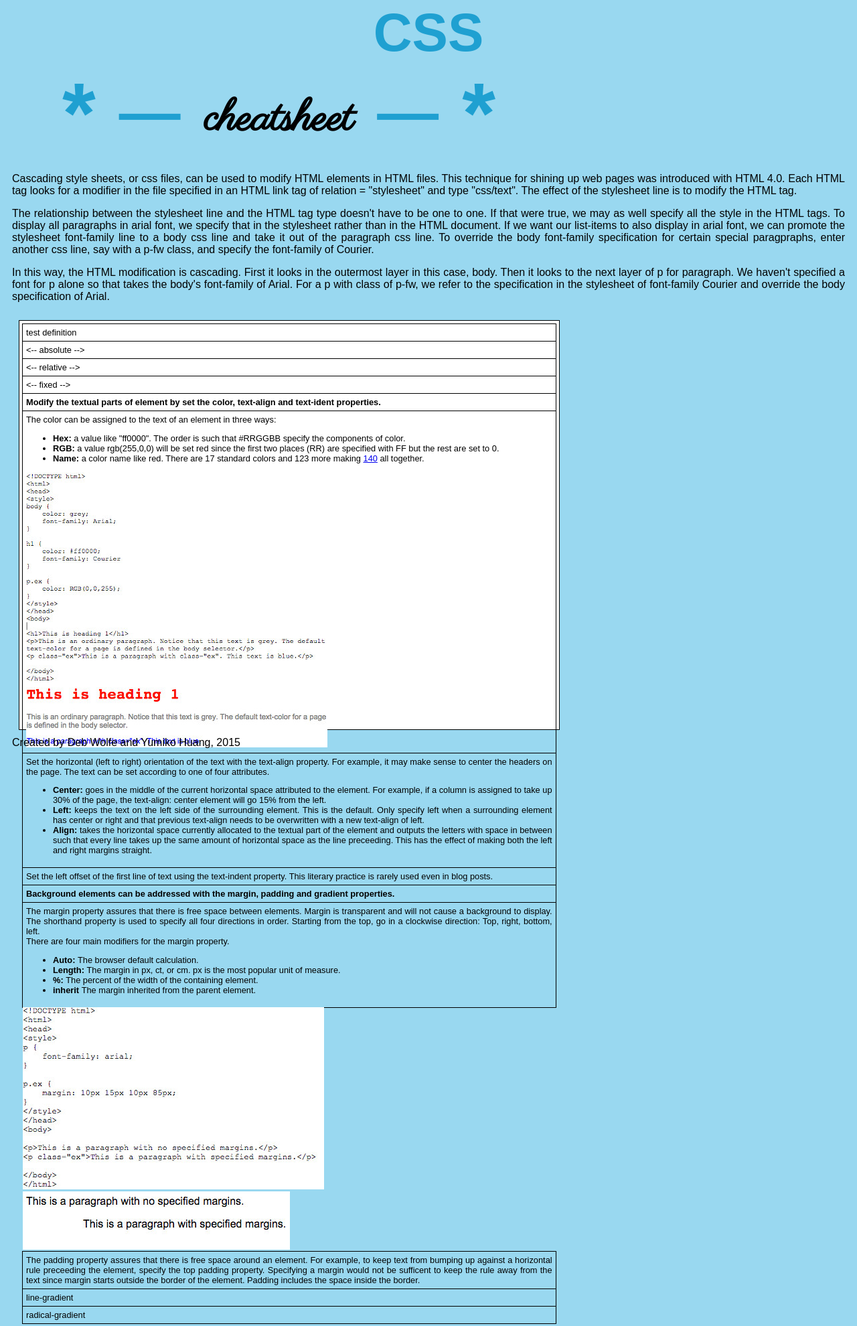
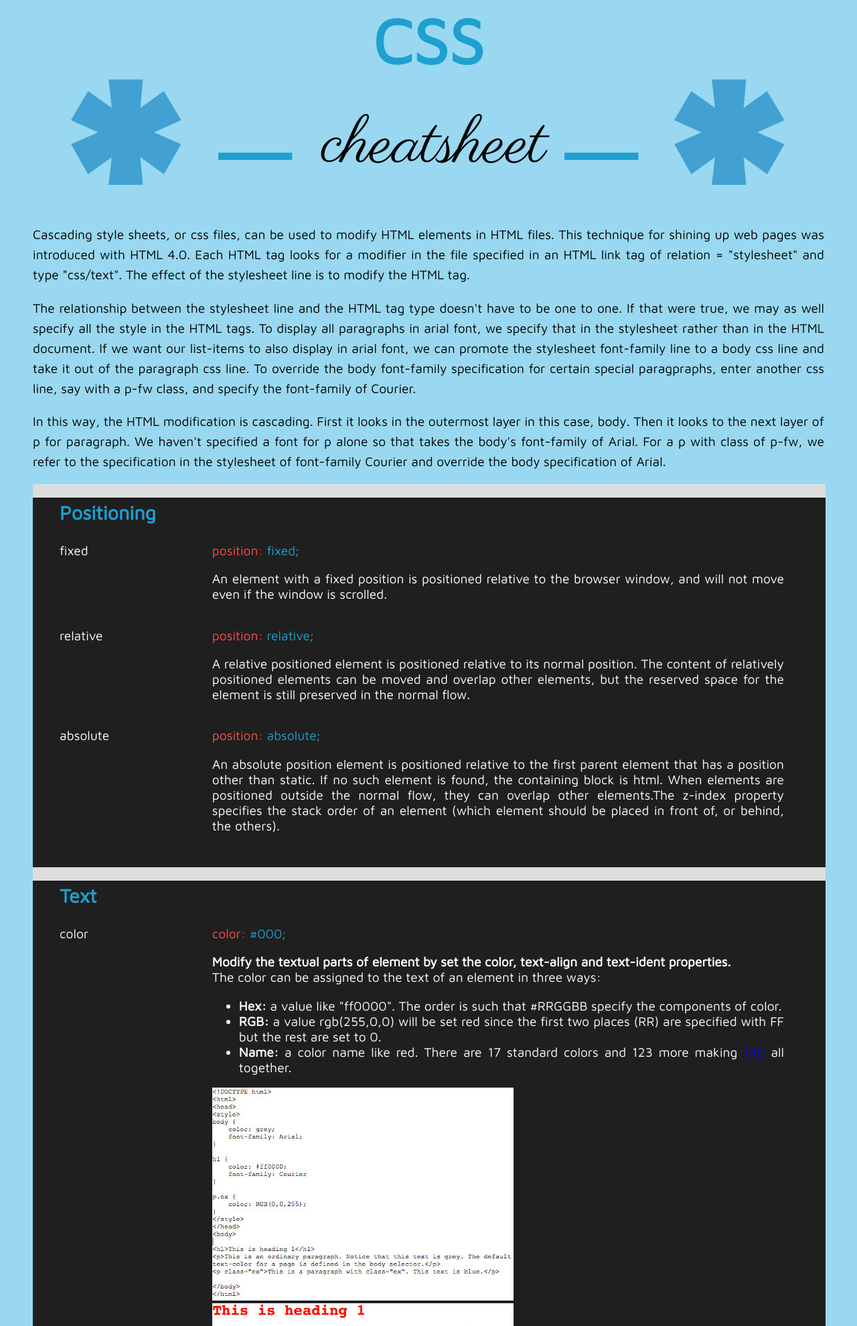
Before and after one commit to debwolfe/debwolfe.github.io, a plain HTML site: page cheat-sheet.html in a window 1280 px wide. Shown: the part 15-1995 px from the top of the page at 67% size. Drawn offline with Linux system fonts and the light colour scheme.

Commit message:
cheat-sheet

```diff
--- a/cheat-sheet.html
+++ b/cheat-sheet.html
@@ -1,3 +1,4 @@
+
 <!DOCTYPE html>
 <html lang="en-US">
 <div class="container">
@@ -5,47 +6,80 @@
   <title>CSS, a Cheat-sheet by Yumiko Huang and Deb Wolfe</title>
   <meta charset="UTF-8">
   <link rel="stylesheet" type="text/css" href="./stylesheets/cheat-sheet.css">
+  <link href='http://fonts.googleapis.com/css?family=Maven+Pro' rel='stylesheet' type='text/css'>
   <link href='http://fonts.googleapis.com/css?family=Parisienne' rel='stylesheet' type='text/css'>
 </head>
 <div class="container">
 <header>
     <div id="title">CSS </div>
-    <div class="row"><span id="subtitle"> * ─ <span id="italic">cheatsheet</span> ─ * </span></div>
+    <div class="row"><span id="subtitle"><img src="./images/star-sign.png" width="15%"> ─ </span><span id="italic"> cheatsheet   </span> <span id="subtitle"> ─ <img src="./images/star-sign.png" width="15%"> </span></div>
     <div id="intro">
         <p>Cascading style sheets, or css files, can be used to modify HTML elements in HTML files. This technique for shining up web pages was introduced with HTML 4.0. Each HTML tag looks for a modifier in the file specified in an HTML link tag of relation = "stylesheet" and type "css/text". The effect of the stylesheet line is to modify the HTML tag.
         </p>
-        <p>
-The relationship between the stylesheet line and the HTML tag type doesn't have to be one to one. If that were true, we may as well specify all the style in the HTML tags. To display all paragraphs in arial font, we specify that in the stylesheet rather than in the HTML document. If we want our list-items to also display in arial font, we can promote the stylesheet font-family line to a body css line and take it out of the paragraph css line. To override the body font-family specification for certain special paragpraphs, enter another css line, say with a p-fw class, and specify the font-family of Courier.
+        <p>The relationship between the stylesheet line and the HTML tag type doesn't have to be one to one. If that were true, we may as well specify all the style in the HTML tags. To display all paragraphs in arial font, we specify that in the stylesheet rather than in the HTML document. If we want our list-items to also display in arial font, we can promote the stylesheet font-family line to a body css line and take it out of the paragraph css line. To override the body font-family specification for certain special paragpraphs, enter another css line, say with a p-fw class, and specify the font-family of Courier.
         </p>
-        <p>
-In this way, the HTML modification is cascading. First it looks in the outermost layer in this case, body. Then it looks to the next layer of p for paragraph. We haven't specified a font for p alone so that takes the body's font-family of Arial. For a p with class of p-fw, we refer to the specification in the stylesheet of font-family Courier and override the body specification of Arial.
+        <p>In this way, the HTML modification is cascading. First it looks in the outermost layer in this case, body. Then it looks to the next layer of p for paragraph. We haven't specified a font for p alone so that takes the body's font-family of Arial. For a p with class of p-fw, we refer to the specification in the stylesheet of font-family Courier and override the body specification of Arial.
         </p>
     </div>
 </header>
     <main>
         <section>
-             <div id="right-row">
-            <!-- Positioning -->
-                <div class= "column">
-                     test definition
+             <div class="right-row" id="positioning">
+                <div class= "column yellow-title">
+                     Positioning
                 </div>
                 <div class="column">
-                    <-- absolute -->
-                </div>
-                  <div class="column">
-                    <-- relative -->
-                </div>
-                  <div class="column">
-                    <-- fixed -->
+                    <span class="col-4">
+                      <p>fixed</p>
+                    </span>
+                    <span class="col-8">
+                      <p><span class="red">position: </span><span class="blue">fixed;</span></p>
+                      <p>An element with a fixed position is positioned relative to the browser window, and will not move even if the window is scrolled.</p>
+                    </span>
+                    <span class="clear"></span>
                 </div>
 
-                <!-- Text -->
-                 <div class="column">
-                    <b>Modify the textual parts of element by set the color, text-align and text-ident properties. </b>
+                <div class="column">
+                    <span class="col-4">
+                      <p>relative</p>
+                    </span>
+                    <span class="col-8">
+                      <p><span class="red">position: </span><span class="blue">relative;</span></p>
+                      <p>A relative positioned element is positioned relative to its normal position.
+                      The content of relatively positioned elements can be moved and overlap other elements, but the reserved space for the element is still preserved in the normal flow.</p>
+                    </span>
+                    <span class="clear"></span>
+                </div>
+
+                <div class="column">
+                    <span class="col-4">
+                      <p>absolute</p>
+                    </span>
+                    <span class="col-8">
+                      <p><span class="red">position: </span><span class="blue">absolute;</span></p>
+                      <p>An absolute position element is positioned relative to the first parent element that has a position other than static. If no such element is found, the containing block is html.
+                      When elements are positioned outside the normal flow, they can overlap other elements.The z-index property specifies the stack order of an element (which element should be placed in front of, or behind, the others).
+                      </p>
+                    </span>
+                    <span class="clear"></span>
+                </div>
+
+              </div>
+
+              <div class="right-row" id="text-section">
+                <div class= "column yellow-title">
+                     Text
                 </div>
                 <div class="column">
-                    The color can be assigned to the text of an element in three ways:
-                    <ul>
+                    <span class="col-4">
+                      <p>color</p>
+                    </span>
+                    <span class="col-8">
+                      <p><span class="red">color: </span><span class="blue">#000;</span></p>
+                      <p><b>Modify the textual parts of element by set the color, text-align and text-ident properties.</b>
+                      <br>
+                      The color can be assigned to the text of an element in three ways:
+                      <ul>
                       <li> <b> Hex: </b> a value like "ff0000". The order is such that #RRGGBB specify the components of color.
                       </li>
                       <li> <b> RGB: </b> a value rgb(255,0,0) will be set red since the first two places (RR) are specified with FF but the rest are set to 0.
@@ -53,14 +87,23 @@ In this way, the HTML modification is cascading. First it looks in the outermost
                       <li> <b> Name: </b> a color name like red. There are 17 standard colors and 123 more making <a href = "http://www.w3schools.com/cssref/css_colornames.asp">140</a> all together.
                       </li>
                     </ul>
+                    </p>
                     <div>
-                      <img src = "./images/text-example.jpg" alt = "Text Example" />
-                      <img src = "./images/text-example-result.jpg" alt = "Text Example Result" />
+                      <img src = "http://debwolfe.github.io/images/text-example.jpg" alt = "Text Example" />
+                      <img src = "http://debwolfe.github.io/images/text-example-result.jpg" alt = "Text Example Result" />
                    </div>
+                    </span>
+                    <span class="clear"></span>
                 </div>
-                  <div class="column">
-                    Set the horizontal (left to right) orientation of the text with the text-align property. For example, it may make sense to center the headers on the page. The text can be set according to one of four attributes.
-                    <ul>
+
+                <div class="column">
+                    <span class="col-4">
+                      <p>text-align</p>
+                    </span>
+                    <span class="col-8">
+                      <p><span class="red">text-align: </span><span class="blue">center;</span></p>
+                      <p>Set the horizontal (left to right) orientation of the text with the text-align property. For example, it may make sense to center the headers on the page. The text can be set according to one of four attributes.</p>
+                      <ul>
                       <li> <b> Center: </b> goes in the middle of the current horizontal space attributed to the element. For example, if a column is assigned to take up 30% of the page, the text-align: center element will go 15% from the left.
                       </li>
                       <li> <b> Left: </b> keeps the text on the left side of the surrounding element. This is the default. Only specify left when a surrounding element has center or right and that previous text-align needs to be overwritten with a new text-align of  left.
@@ -68,16 +111,37 @@ In this way, the HTML modification is cascading. First it looks in the outermost
                       <li> <b> Align: </b> takes the horizontal space currently allocated to the textual part of the element and outputs the letters with space in between such that every line takes up the same amount of horizontal space as the line preceeding. This has the effect of making both the left and right margins straight.
                       </li>
                     </ul>
+
+                    </span>
+                    <span class="clear"></span>
+                </div>
+
+                <div class="column">
+                    <span class="col-4">
+                      <p>text-indent</p>
+                    </span>
+                    <span class="col-8">
+                      <p><span class="red">position: </span><span class="blue">absolute;</span></p>
+                      <p>Set the left offset of the first line of text using the text-indent property. This literary practice is rarely used even in blog posts.
+                      </p>
+                    </span>
+                    <span class="clear"></span>
+                </div>
+
+              </div>
+
+              <div class="right-row" id="background-section">
+                <div class= "column yellow-title">
+                     Background
                 </div>
                 <div class="column">
-                   Set the left offset of the first line of text using the text-indent property. This literary practice is rarely used even in blog posts.
-                </div>
-
-                <!--Background -->
-                <div class="column">
-                 <b> Background elements can be addressed with the margin, padding and gradient properties.</b>
-                </div>
-                <div class="column">
+                    <span class="col-4">
+                      <p>margin</p>
+                    </span>
+                    <span class="col-8">
+                      <p><span class="red">margin: </span><span class="blue">0 auto;</span></p>
+                      <p><b> Background elements can be addressed with the margin, padding and gradient properties.</b>
+                      <br>
                     The margin property assures that there is free space between elements. Margin is transparent and will not cause a background to display. The shorthand property is used to specify all four directions in order. Starting from the top, go in a clockwise direction: Top, right, bottom, left.<br>
                     There are four main modifiers for the margin property.
                     <ul>
@@ -90,14 +154,58 @@ In this way, the HTML modification is cascading. First it looks in the outermost
                       <li><b> inherit </b> The margin inherited from the parent element.
                       </li>
                     </ul>
+                 <div>
+                      <img src = "http://debwolfe.github.io/images/margin-example.jpg" alt = "Text Example" />
+                      <img src = "http://debwolfe.github.io/images/margin-example-result.jpg" alt = "Text Example Result" />
+                   </div>
+                    </span>
+                    <span class="clear"></span>
                 </div>
-                 <div>
-                      <img src = "./images/margin-example.jpg" alt = "Text Example" />
-                      <img src = "./images/margin-example-result.jpg" alt = "Text Example Result" />
-                   </div>
-                  <div class="column">
-                    The padding property assures that there is free space around an element. For example, to keep text from bumping up against a horizontal rule preceeding the element, specify the top padding property. Specifying a margin would not be sufficent to keep the rule away from the text since margin starts outside the border of the element. Padding includes the space inside the border.
+
+                <div class="column">
+                    <span class="col-4">
+                      <p>padding</p>
+                    </span>
+                    <span class="col-8">
+                      <p><span class="red">padding: </span><span class="blue">10px 20px;</span></p>
+                      <p>The padding property assures that there is free space around an element. For example, to keep text from bumping up against a horizontal rule preceeding the element, specify the top padding property. Specifying a margin would not be sufficent to keep the rule away from the text since margin starts outside the border of the element. Padding includes the space inside the border.
+                      </p>
+
+                    </span>
+                    <span class="clear"></span>
                 </div>
+
+                <div class="column">
+                    <span class="col-4">
+                      <p>line-gradient</p>
+                    </span>
+                    <span class="col-8">
+                      <p><span class="red">background: </span><span class="blue">linear-gradient(red, blue);</span></p>
+                      <p>To create a linear gradient you must define at least two color stops. Color stops are the colors you want to render smooth transitions among. You can also set a starting point and a direction (or an angle) along with the gradient effect.
+                      </p>
+                    </span>
+                    <span class="clear"></span>
+                </div>
+
+                <div class="column">
+                    <span class="col-4">
+                      <p>radical-gradient</p>
+                    </span>
+                    <span class="col-8">
+                      <p><span class="red">background: </span><span class="blue">radial-gradient(red, green, blue); </span></p>
+                      <p>A radial gradient is defined by its center. To create a radial gradient you must also define at least two color stops.
+                      By default, shape is ellipse, size is farthest-corner, and position is center.
+                      </p>
+                    </span>
+                    <span class="clear"></span>
+                </div>
+
+              </div>
+        </section>
+    </main>
+
+
+                <!--Background
                   <div class="column">
                     line-gradient
                 </div>
@@ -112,5 +220,8 @@ In this way, the HTML modification is cascading. First it looks in the outermost
 <footer>
   Created by Deb Wolfe and Yumiko Huang, 2015
 </footer>
+
+-->
+
 </div>
 </html>
--- a/stylesheets/cheat-sheet.css
+++ b/stylesheets/cheat-sheet.css
@@ -1,12 +1,13 @@
 body {
     background-color: #99D8F0;
-    font-family: Arial;
+    font-family: 'Maven Pro', sans-serif;
     padding: 10px;
     text-align: justify;
+    font-size: 1.2em;
 }
 
 .row {
-    margin: 0 75px;
+    text-align: center;
 }
 
 #title {
@@ -25,43 +26,74 @@ body {
 
 #italic {
     color:#000;
-    vertical-align: middle;
-    font-size: 0.5em;
+    font-size: 5em;
+    vertical-align: 30%;
     font-family: 'Parisienne', cursive;
 }
 
 #intro {
-    margin: auto 0;
+    margin: 0 auto;
+    width: 95%;
+    line-height: 30px;
 
 }
 
+main {
+    width: 95%;
+    margin: 0 auto;
 
-section {
-    padding: 10px;
-    font-size: .8em;
 }
 
-#left-row {
-    background-color: #DDD;
-    width: 30%;
-    border: 1px #000 solid;
-    float: left;
-    height: 600px;
+section{
+    background-color: #1f1f1f;
+    height: 3000px;
 }
 
-#right-row {
-    background-color: #FFF;
-    width: 65%;
-    border: 1px #000 solid;
-    float: left;
-    height: 600px;
-    padding: 5px;
+.right-row {
+    background-color: #1f1f1f;
+    color: #fff;
+    border-top: 20px #ddd solid;
+    width: 100%;
+    height: auto;
+    padding: 1px;
+}
+
+#positioning{
+    height: 550px;
+}
+
+#text-section{
+    height: 1150px;
+}
+
+#background-section{
+    height: 1200px;
 }
 
 .column{
-    border: 1px #000 solid;
-    padding: 5px;
+    padding: 5px 5px 5px 40px;
     margin: -1px;
+    height: auto;
+}
+
+.yellow-title {
+    color: #1fa0d1;
+    font-size: 1.5em;
+    font-weight: bold;
+}
+
+.white-title{
+    font-size: 1em;
+}
+
+.col-4{
+    width: 20%;
+    float: left;
+}
+
+.col-8{
+    width: 75%;
+    float: left;
 }
 
 #clear {
@@ -75,3 +107,11 @@ section {
 #example{
     margin: 100px;
 }
+
+.red{
+    color: #FF4C4C;
+}
+
+.blue{
+    color: #1fa0d1;
+}
```
Also changed, not shown: images/star-sign.png (added).
